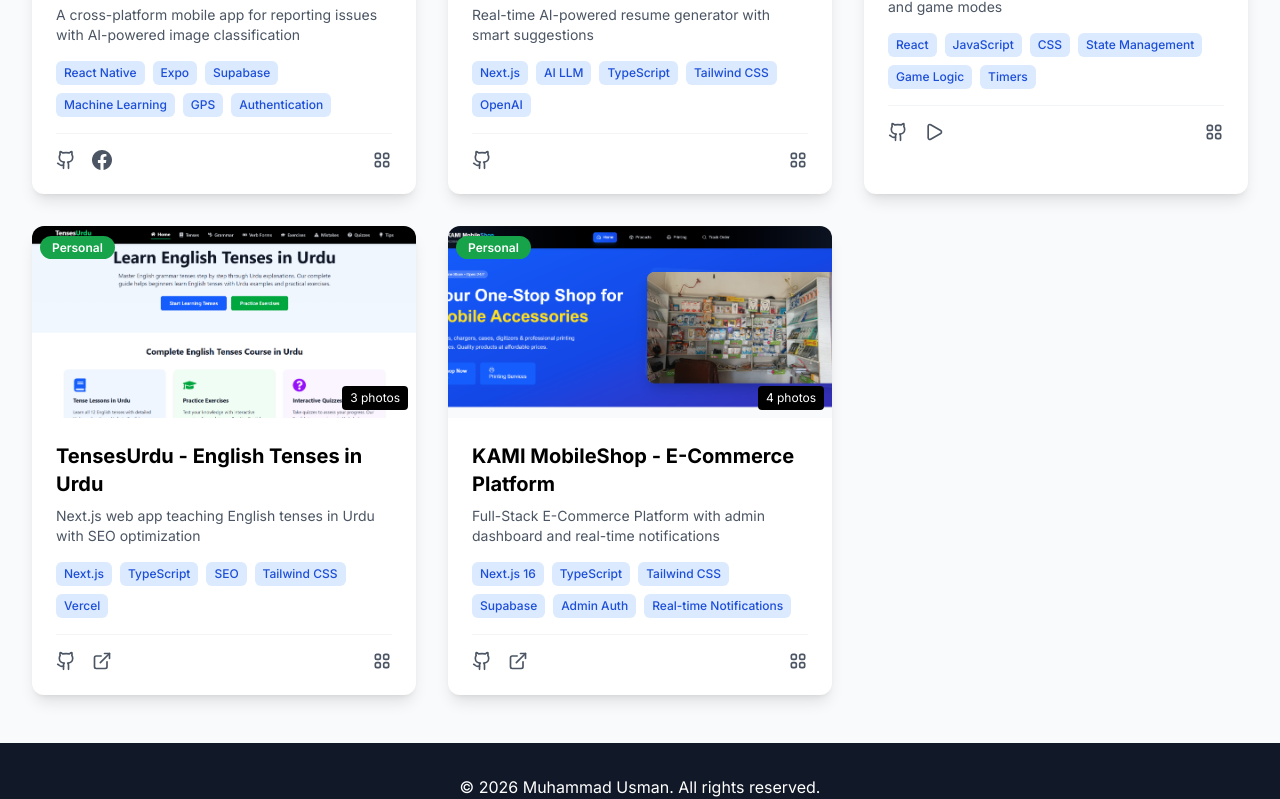
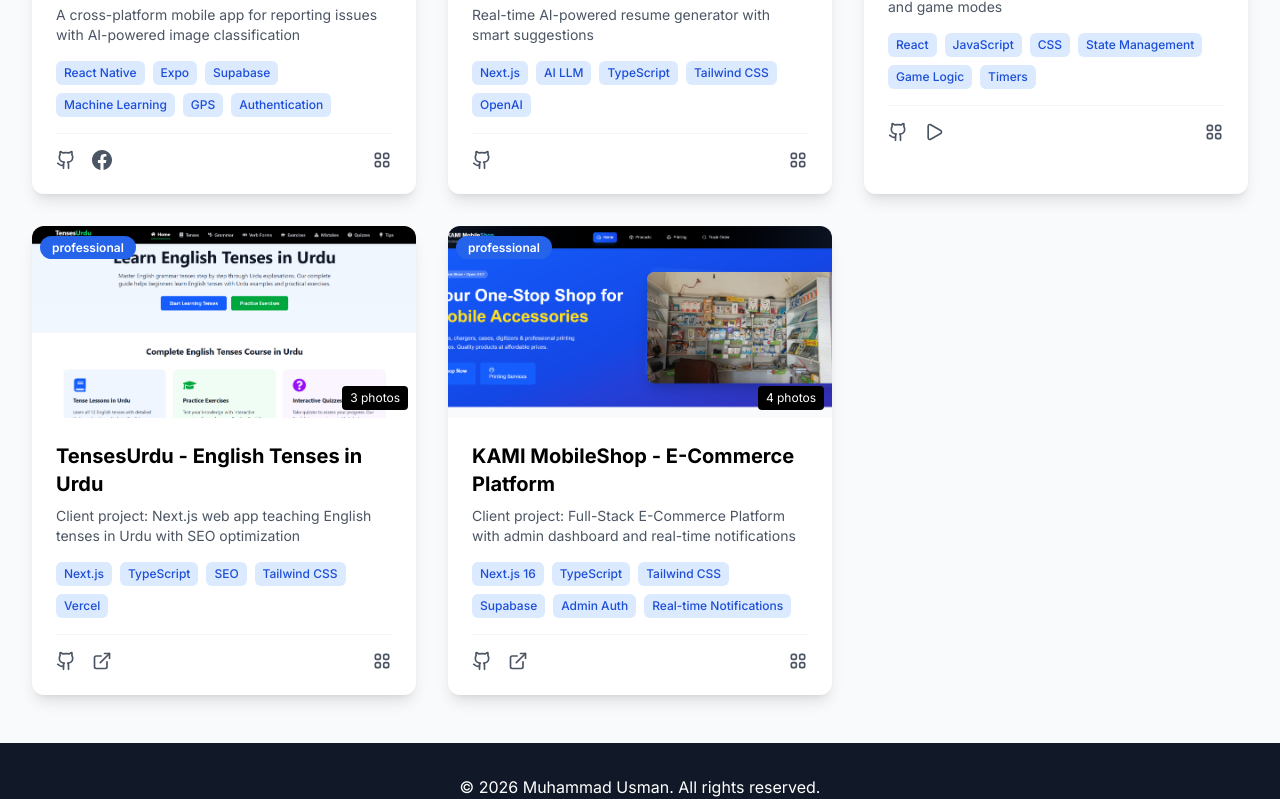
Before and after one commit to samii999/Portfolio, a Next.js app: page /projects in a window 1280 px wide. Shown: the part 607-1406 px from the top of the page. Built offline with nearby package versions, Linux system fonts and the light colour scheme.

Commit message:
add projects

```diff
--- a/src/app/projects/page.tsx
+++ b/src/app/projects/page.tsx
@@ -12,6 +12,7 @@ export default function ProjectsPage() {
     { id: 'all', name: 'All Projects' },
     { id: 'fyp', name: 'Final Year Project' },
     { id: 'personal', name: 'Personal Projects' },
+    { id: 'professional', name: 'Professional Work' },
     { id: 'game', name: 'Games' },
   ];
 
--- a/src/data/project.ts
+++ b/src/data/project.ts
@@ -9,7 +9,7 @@ export interface Project {
   githubLink?: string;
   liveLink?: string;
   technologies: string[];
-  category: 'fyp' | 'personal' | 'game';
+  category: 'fyp' | 'personal' | 'game' | 'professional';
 }
 
 export const projects: Project[] = [
@@ -62,8 +62,8 @@ export const projects: Project[] = [
   {
     id: 'tensesurdu',
     title: 'TensesUrdu - English Tenses in Urdu',
-    description: 'Next.js web app teaching English tenses in Urdu with SEO optimization',
-    longDescription: 'Next.js/TypeScript web app teaching English tenses in Urdu – built for hands-on SEO practice with complete sitemap, robots.txt, and keyword-optimized content structure.',
+    description: 'Client project: Next.js web app teaching English tenses in Urdu with SEO optimization',
+    longDescription: 'Client project: Next.js/TypeScript web app teaching English tenses in Urdu – built for hands-on SEO practice with complete sitemap, robots.txt, and keyword-optimized content structure.',
     images: [
       '/images/projects/tensesurdu/first.png',
       '/images/projects/tensesurdu/second.png',
@@ -72,13 +72,13 @@ export const projects: Project[] = [
     githubLink: 'https://github.com/samii999/tenses-learning-urdu',
     liveLink: 'https://tensesurdu.vercel.app',
     technologies: ['Next.js', 'TypeScript', 'SEO', 'Tailwind CSS', 'Vercel'],
-    category: 'personal',
+    category: 'professional',
   },
   {
     id: 'kamimobileshop',
     title: 'KAMI MobileShop - E-Commerce Platform',
-    description: 'Full-Stack E-Commerce Platform with admin dashboard and real-time notifications',
-    longDescription: 'Built with Next.js 16, TypeScript, Tailwind CSS, and Supabase featuring secure admin authentication, real-time order notifications, multi-file printing service with individual settings, and complete product/order management system.',
+    description: 'Client project: Full-Stack E-Commerce Platform with admin dashboard and real-time notifications',
+    longDescription: 'Client project: Built with Next.js 16, TypeScript, Tailwind CSS, and Supabase featuring secure admin authentication, real-time order notifications, multi-file printing service with individual settings, and complete product/order management system.',
     images: [
       '/images/projects/ecommerce/e1.png',
       '/images/projects/ecommerce/e2.png',
@@ -88,6 +88,6 @@ export const projects: Project[] = [
     githubLink: 'https://github.com/samii999/Ecommerce-Store',
     liveLink: 'https://kami-mobileshop.vercel.app/',
     technologies: ['Next.js 16', 'TypeScript', 'Tailwind CSS', 'Supabase', 'Admin Auth', 'Real-time Notifications'],
-    category: 'personal',
+    category: 'professional',
   },
 ];
```
